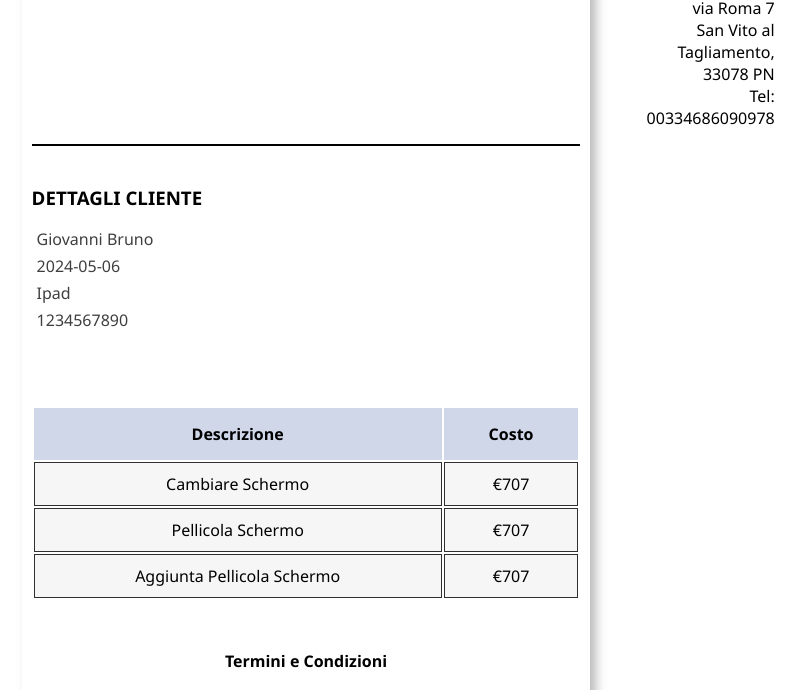
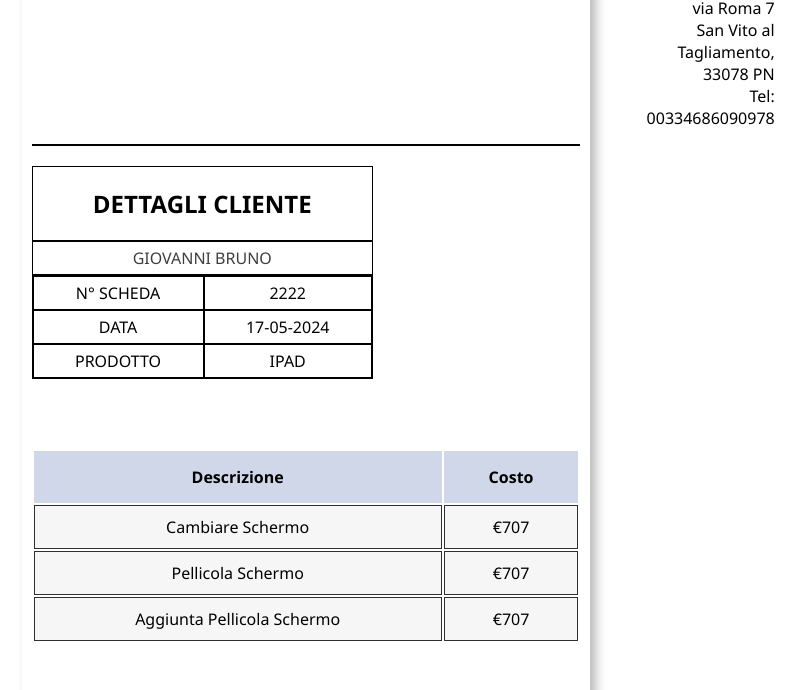
Before and after one commit to PaoloGouba/spazioexe_inventory_management, a plain HTML site: page receipt/index.html in a window 1280 px wide. Shown: the part 94-784 px from the top of the page, without its empty margins (334-1139 px from the left). Drawn offline with Linux system fonts and the light colour scheme.

Commit message:
updated user details table

```diff
--- a/receipt/index.html
+++ b/receipt/index.html
@@ -1,79 +1,95 @@
 <!DOCTYPE html>
 <html lang="en">
   <head>
-    <meta charset="UTF-8">
-    <meta name="viewport" content="width=device-width, initial-scale=1.0">
+    <meta charset="UTF-8" />
+    <meta name="viewport" content="width=device-width, initial-scale=1.0" />
     <title>Ricevuta di Riparazione Telefonica</title>
     <style>
-        *{
-            font-family: 'Segoe UI', Tahoma, Geneva, Verdana, sans-serif;
+      * {
+        font-family: "Segoe UI", Tahoma, Geneva, Verdana, sans-serif;
       }
 
-        .receipt{
+      .receipt {
         box-shadow: 6px 6px 10px rgba(95, 95, 95, 0.437);
         width: 45%;
         margin: auto;
       }
 
-        .receipt-head{
-            display:flex;
+      .receipt-head {
+        display: flex;
         align-items: flex-start;
-            gap:400px;
+        gap: 400px;
         border-bottom: 2px solid black;
         padding: 15px;
         margin: 10px;
       }
 
-        .company-details{
+      .company-details {
         text-align: right;
       }
 
-        .client-details{
+      .client-details {
         padding: 10px;
-            width: 40%
+        width: 60%;
       }
 
-        .client-details p{
+      .client-details p {
         margin: 5px;
-            font-weight:500;
+        font-weight: 500;
         color: #3f3f3f;
       }
 
-        .repair-info{
+      .repair-info {
         margin-top: 50px;
       }
 
-        table{
+      table {
         width: 100%;
         padding: 10px;
         text-align: center;
       }
-        .table-head{
+      .table-head {
         background-color: rgb(207, 215, 233);
         padding: 15px;
       }
 
-        .table-data{
+      .table-data {
         background-color: rgb(246, 246, 246);
         padding: 10px;
         border: 1px solid #303030;
       }
 
-        .terms-conditions{
+      .terms-conditions {
         width: 60%;
         margin: 40px auto;
         text-align: center;
-
       }
 
-        .banner{
+      .banner {
         text-align: center;
         padding: 10px;
       }
 
-        .banner img{
+      .banner img {
         width: fit-content;
         width: 50%;
+      }
+      .description,
+      .client-name {
+        border: 1px solid black;
+        text-align: center;
+      }
+      .other-details {
+        display: grid;
+        grid-template-columns: auto auto;
+        border: 1px solid black;
+      }
+
+      .left-side,
+      .right-side {
+        border: 1px solid black;
+        text-align: center;
+        padding: 5px;
       }
     </style>
   </head>
@@ -83,24 +99,33 @@
       <!-- company details -->
       <div class="receipt-head">
         <div class="receipt-header">
-                <img src="images/logo.webp" alt="spazioexe logo">
+          <img src="images/logo.webp" alt="spazioexe logo" />
         </div>
         <div class="company-details">
-                <strong>Scheda : #RP20240503-1</strong><br/>
-                Spazio Ex&#233; s.r.l.<br/>
-                via Roma 7<br/>
-                San Vito al Tagliamento, 33078 PN <br/>
+          <strong>Scheda : #RP20240503-1</strong><br />
+          Spazio Ex&#233; s.r.l.<br />
+          via Roma 7<br />
+          San Vito al Tagliamento, 33078 PN <br />
           Tel: 00334686090978
         </div>
       </div>
 
       <!-- client details -->
       <div class="client-details">
-            <h3>DETTAGLI CLIENTE</h3>
-            <p>Giovanni Bruno</p>
-            <p>2024-05-06</p>
-            <p>Ipad</p>
-            <p>1234567890</p>
+        <div class="description">
+          <h2>DETTAGLI CLIENTE</h2>
+        </div>
+        <div class="client-name">
+          <p>GIOVANNI BRUNO</p>
+        </div>
+        <div class="other-details">
+          <div class="left-side">N° SCHEDA</div>
+          <div class="right-side">2222</div>
+          <div class="left-side">DATA</div>
+          <div class="right-side">17-05-2024</div>
+          <div class="left-side">PRODOTTO</div>
+          <div class="right-side">IPAD</div>
+        </div>
       </div>
 
       <!-- description of service given -->
@@ -108,7 +133,7 @@
         <table>
           <tr>
             <th class="table-head">Descrizione</th>
-                    <th  class="table-head">Costo</th>
+            <th class="table-head">Costo</th>
           </tr>
           <tr>
             <td class="table-data">Cambiare Schermo</td>
@@ -129,13 +154,18 @@
       <div class="terms-conditions">
         <h4>Termini e Condizioni</h4>
         <div class="term">
-                <p>Lorem ipsum dolor, sit amet consectetur adipisicing elit. Est numquam obcaecati necessitatibus at id cumque sit molestias quasi ab eum mollitia rerum esse corporis, harum eligendi quis quibusdam dolore in.</p>
+          <p>
+            Lorem ipsum dolor, sit amet consectetur adipisicing elit. Est
+            numquam obcaecati necessitatibus at id cumque sit molestias quasi ab
+            eum mollitia rerum esse corporis, harum eligendi quis quibusdam
+            dolore in.
+          </p>
         </div>
       </div>
 
       <!-- banner spot -->
       <div class="banner">
-            <img src="images/banner.png" alt="banner spazio exe">
+        <img src="images/banner.png" alt="banner spazio exe" />
       </div>
     </div>
   </body>
```
Lines whose indentation alone changed are shown as unchanged.
